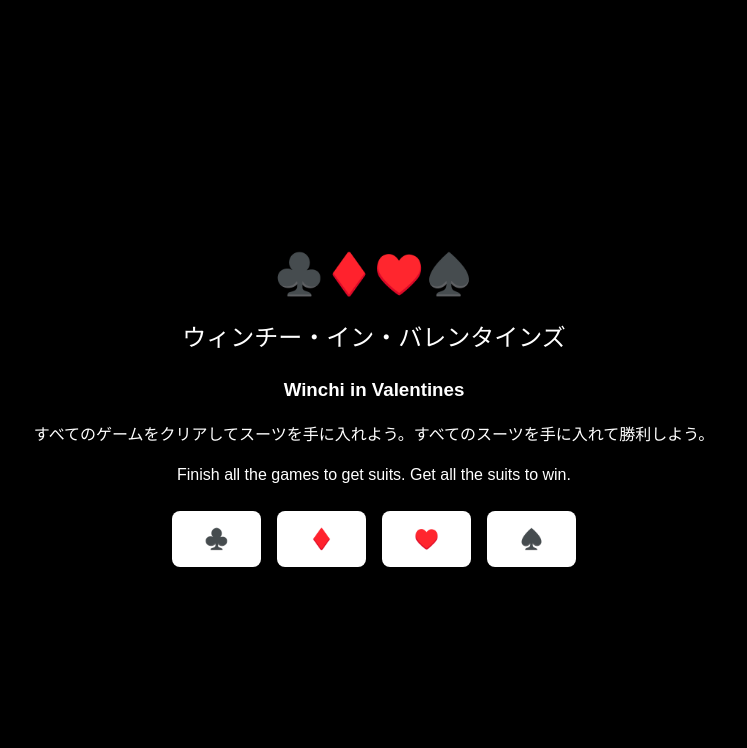
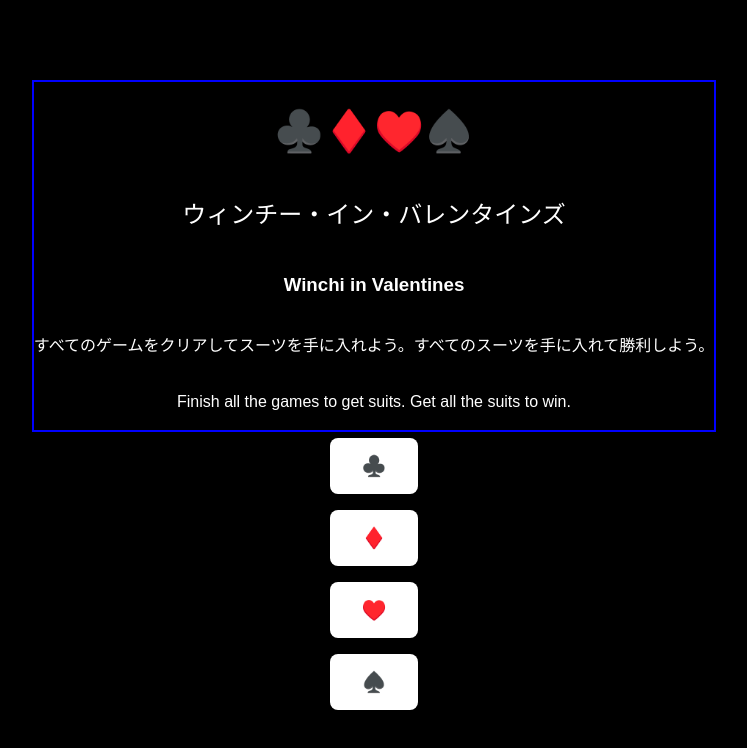
Before and after one commit to Maximus112901/valentines_card_website, a React (Vite) app: page / in a window 1280 px wide. Shown: the top 748 px of the page, without its empty margins (266-1013 px from the left). Built offline with nearby package versions, Linux system fonts and the light colour scheme.

Commit message:
[dev/alice-in-borderland-clubs] Adjust styles for page template

```diff
--- /dev/null
+++ b/src/frameworks_and_drivers/web/pages/Page.module.css
@@ -0,0 +1,14 @@
+.pageContentContainer {
+    height: 100vh;
+    display: flex;
+    flex-direction: column;
+    align-items: center;
+    justify-content: center;
+}
+
+.headerContainer {
+    outline: 2px solid blue;
+    display: flex;
+    flex-direction: column;
+    margin-top: 0;
+}
--- a/src/frameworks_and_drivers/web/pages/SuitPage.tsx
+++ b/src/frameworks_and_drivers/web/pages/SuitPage.tsx
@@ -1,5 +1,6 @@
 import { BUTTON_LABELS } from '../constants';
 import { ValentineEvent } from '../../../application_business_rules/ValentineEvent';
+import styles from './Page.module.css'
 
 interface SuitConstants {
     ICON: string;      // or the type of SUITS.CLUBS if it's an enum
@@ -19,14 +20,16 @@ export function SuitPage({ onEvent, suit, suit_game }: SuitPageProps) {
     const SuitGame = suit_game;
 
     return (
-        <div className="page-content-container">
-            <h1>{suit.ICON}</h1>
-            <h2>{suit.JA_TITLE}</h2>
-            <h3>{suit.EN_TITLE}</h3>
-            <p>{suit.JA_MESSAGE}</p>
-            <p>{suit.EN_MESSAGE}</p>
+        <div className={styles.pageContentContainer}>
+            <div className={styles.headerContainer}>
+                <h1>{suit.ICON}</h1>
+                <h2>{suit.JA_TITLE}</h2>
+                <h3>{suit.EN_TITLE}</h3>
+                <p>{suit.JA_MESSAGE}</p>
+                <p>{suit.EN_MESSAGE}</p>
+            </div>
 
-            <div className="game-container">
+            <div className={styles.gameContainer}>
                 <SuitGame />
             </div>
 
--- a/src/frameworks_and_drivers/web/pages/WelcomePage.tsx
+++ b/src/frameworks_and_drivers/web/pages/WelcomePage.tsx
@@ -1,5 +1,6 @@
 import { SUITS, WELCOME_PAGE } from '../constants';
 import { ValentineEvent } from '../../../application_business_rules/ValentineEvent';
+import styles from './Page.module.css'
 
 interface PageProps {
   onEvent: (event: ValentineEvent) => void;
@@ -7,13 +8,14 @@ interface PageProps {
 
 export function WelcomePage({ onEvent }: PageProps) {
   return (
-    <div className="page-content-container">
-      <h1>{WELCOME_PAGE.ICON}</h1>
-      <h2>{WELCOME_PAGE.JA_TITLE}</h2>
-      <h3>{WELCOME_PAGE.EN_TITLE}</h3>
-      <p>{WELCOME_PAGE.JA_MESSAGE}</p>
-      <p>{WELCOME_PAGE.EN_MESSAGE}</p>
-
+    <div className={styles.pageContentContainer}>
+      <div className={styles.headerContainer}>
+        <h1>{WELCOME_PAGE.ICON}</h1>
+        <h2>{WELCOME_PAGE.JA_TITLE}</h2>
+        <h3>{WELCOME_PAGE.EN_TITLE}</h3>
+        <p>{WELCOME_PAGE.JA_MESSAGE}</p>
+        <p>{WELCOME_PAGE.EN_MESSAGE}</p>
+      </div>
       <button onClick={() => onEvent(ValentineEvent.clubs())}>{SUITS.CLUBS}</button>
       <button onClick={() => onEvent(ValentineEvent.diamonds())}>{SUITS.DIAMONDS}</button>
       <button onClick={() => onEvent(ValentineEvent.hearts())}>{SUITS.HEARTS}</button>
```
